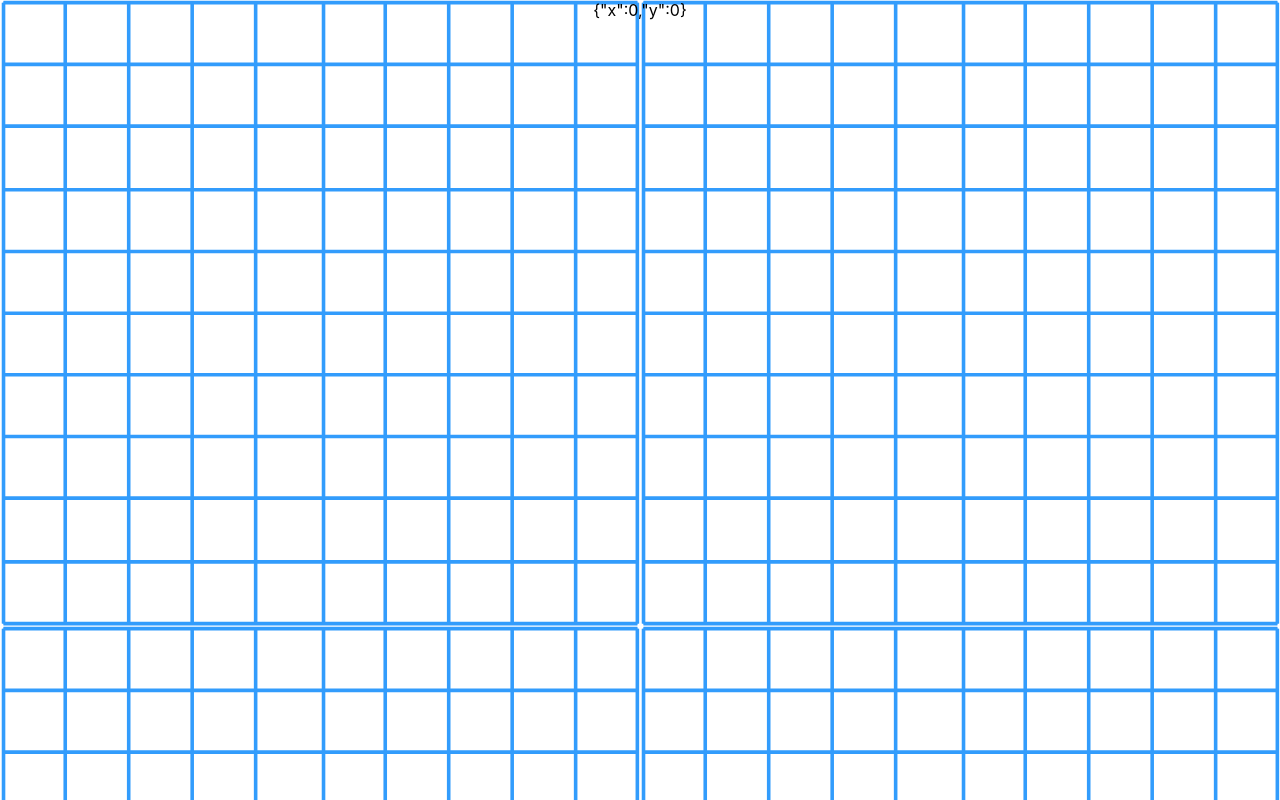
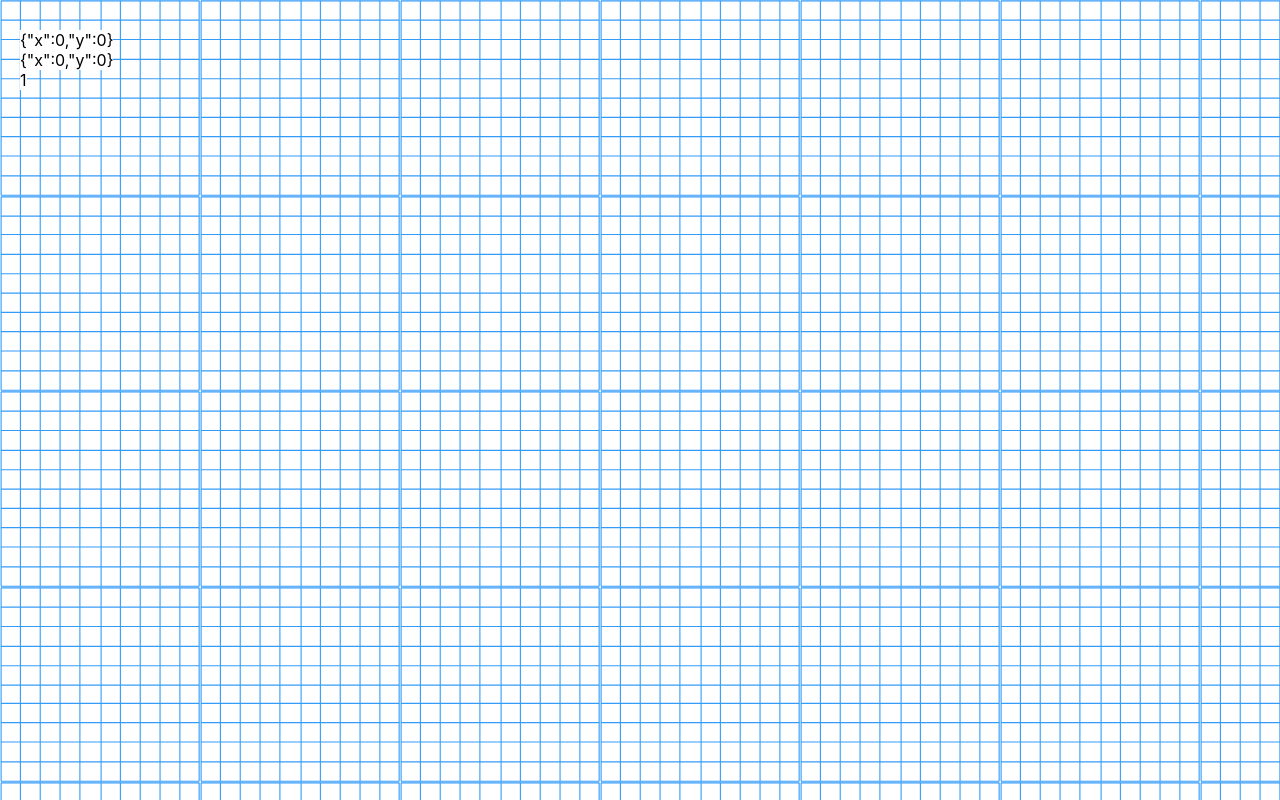
Before and after one commit to Firecommit/firecommit-indoormap, a React (Create React App) app in the folder web/: page / in a window 1280 px wide. Shown: the top 800 px of the page. Built offline with nearby package versions, Linux system fonts and the light colour scheme.

Commit message:
feat(usePanScale): Track mouse cursor when updating scale

```diff
--- a/web/src/App.tsx
+++ b/web/src/App.tsx
@@ -1,11 +1,10 @@
 import React from 'react';
-import './App.css';
-import { UsePinchPosExample } from './components/usePinchPosExample';
+import { UsePanScaleExample } from './components/usePanScaleExample';
 
 export const App = () => {
   return (
-    <div className="App">
-      <UsePinchPosExample />
+    <div>
+      <UsePanScaleExample />
     </div>
   );
 };
--- a/web/src/components/usePanScaleExample.tsx
+++ b/web/src/components/usePanScaleExample.tsx
@@ -1,12 +1,61 @@
-import React, { useRef } from 'react';
+import React, { useEffect, useLayoutEffect, useRef, useState } from 'react';
 import Grid from '../resources/grid.svg';
 import { useScale } from '../hooks/useScale';
 import { usePan } from '../hooks/usePan';
+// import { usePinchPos } from '../hooks/usePinchPos';
+import { useMousePos } from '../hooks/useMousePos';
+import { useLast } from '../hooks/useLast';
+import {
+  getPointDivision,
+  getTwoPointDiff,
+  getTwoPointSum,
+} from '../utils/pointUtils';
+import { Point } from '../types/Point';
 
 export const UsePanScaleExample = () => {
+  const [buffer, setBuffer] = useState({ x: 0, y: 0 });
   const ref = useRef<HTMLDivElement | null>(null);
+  // const pinchPos = usePinchPos(ref);
+  const mousePos = useMousePos(ref);
+  const [offset, startMousePan, startTouchPan] = usePan();
   const scale = useScale(ref);
-  const [offset, startMousePan, startTouchPan] = usePan();
+
+  const lastOffset = useLast<Point>(offset);
+  const lastScale = useLast<number>(scale);
+
+  const offsetDelta = getTwoPointDiff(offset, lastOffset);
+
+  const initialAdjustedOffset = getTwoPointSum(offset, offsetDelta);
+  const adjustedOffsetRef = useRef<Point>(initialAdjustedOffset);
+  let adjustedOffset = adjustedOffsetRef.current;
+  useEffect(() => {
+    adjustedOffsetRef.current = adjustedOffset;
+  });
+
+  if (lastScale === scale) {
+    adjustedOffset = getTwoPointSum(
+      adjustedOffsetRef.current,
+      getPointDivision(offsetDelta, scale)
+    );
+  } else {
+    // const lastPinchPos = getPointDivision(pinchPos.current, lastScale);
+    // const newPinchPos = getPointDivision(pinchPos.current, scale);
+    const lastPinchPos = getPointDivision(mousePos.current, lastScale);
+    const newPinchPos = getPointDivision(mousePos.current, scale);
+    const pinchOffset = getTwoPointDiff(lastPinchPos, newPinchPos);
+
+    adjustedOffset = getTwoPointSum(adjustedOffsetRef.current, pinchOffset);
+  }
+
+  useLayoutEffect(() => {
+    const height = ref?.current?.clientHeight ?? 0;
+    const width = ref?.current?.clientWidth ?? 0;
+
+    setBuffer({
+      x: (width - width / scale) / 2,
+      y: (height - height / scale) / 2,
+    });
+  }, [scale, setBuffer]);
 
   return (
     <div
@@ -15,26 +64,53 @@ export const UsePanScaleExample = () => {
       onMouseDown={startMousePan}
       onTouchStart={startTouchPan}
       style={{
-        height: '100vh',
+        position: 'relative',
+        height: '200vh',
       }}
     >
       <div
         style={{
-          height: '100vh',
           backgroundImage: `url(${Grid})`,
+          backgroundSize: 200,
           transform: `scale(${scale})`,
-          backgroundPosition: `${-offset.x}px ${-offset.y}px`,
+          backgroundPosition: `${-adjustedOffset.x}px ${-adjustedOffset.y}px`,
+          position: 'absolute',
+          bottom: buffer.y,
+          left: buffer.x,
+          right: buffer.x,
+          top: buffer.y,
         }}
       />
       <div
         style={{
           position: 'absolute',
-          left: 50,
-          top: 50,
+          left: 20,
+          top: 30,
+          backgroundColor: 'white',
         }}
       >
         {JSON.stringify(offset)}
       </div>
+      <div
+        style={{
+          position: 'absolute',
+          left: 20,
+          top: 50,
+          backgroundColor: 'white',
+        }}
+      >
+        {JSON.stringify(adjustedOffset)}
+      </div>
+      <div
+        style={{
+          position: 'absolute',
+          left: 20,
+          top: 70,
+          backgroundColor: 'white',
+        }}
+      >
+        {scale}
+      </div>
     </div>
   );
 };
```
